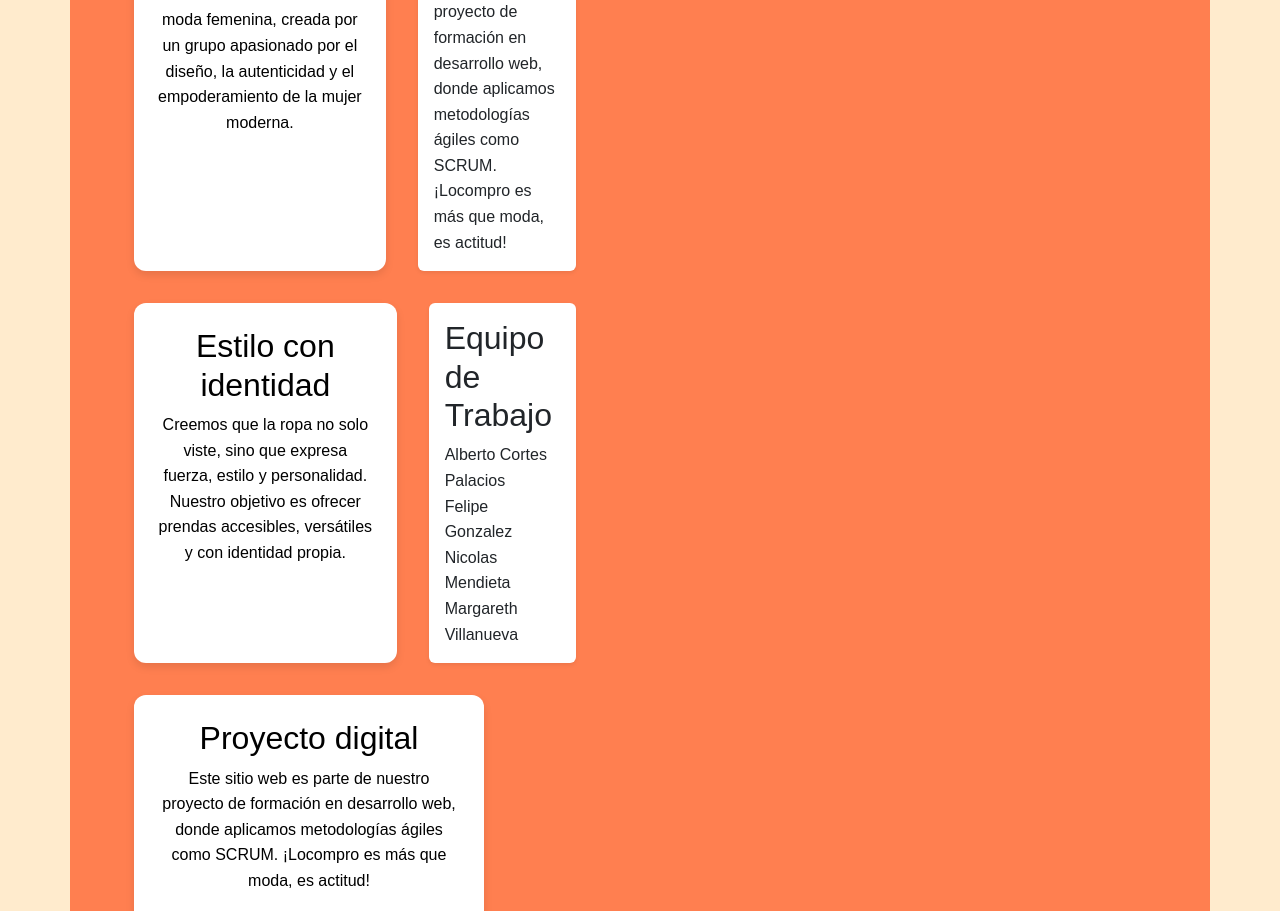
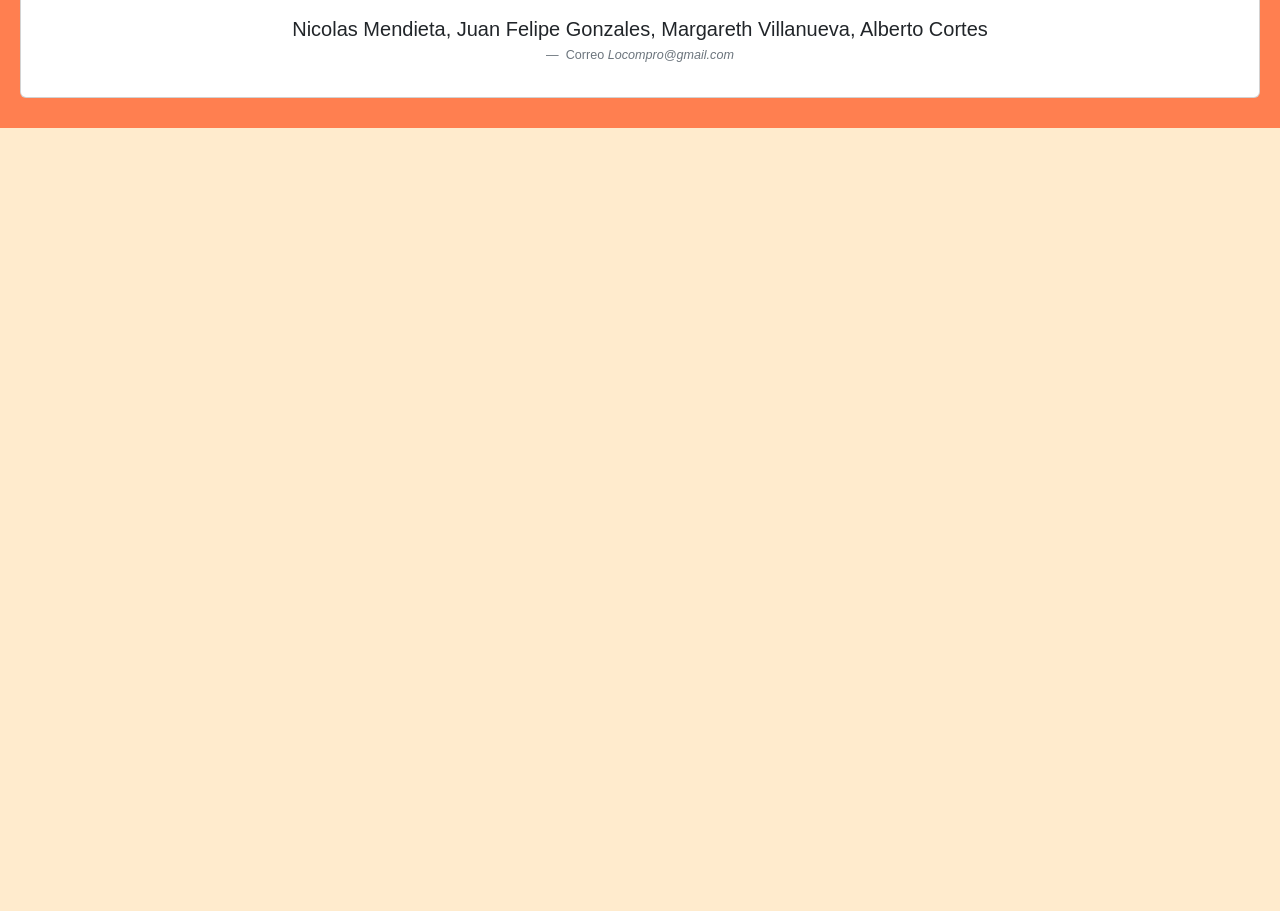
Before and after one commit to electromecaniconicolas-dot/AD07BlogSprint_2, a website: page about.html in a window 1280 px wide. Shown: the part 729-1640 px from the top of the page. After the commit the page ends 857 px from the top, so only its background shows below. Drawn offline with nearby package versions, Linux system fonts and the light colour scheme.

Commit message:
Update about.html

```diff
--- a/about.html
+++ b/about.html
@@ -1,41 +1,12 @@
-<!DOCTYPE html>
-<html lang="es">
-<head>
-  <meta charset="UTF-8">
-  <title>Página de inicio</title>
-  <link rel="stylesheet" href="stylen.css">
-  <link rel="stylesheet" href="estilosos.css" />
-  <link href="https://cdn.jsdelivr.net/npm/bootstrap@5.3.2/dist/css/bootstrap.min.css" rel="stylesheet"/>
-</head>
-<body>
-
-<div class="container">
-    <header class="d-flex flex-wrap justify-content-center py-3 mb-4 border-bottom"> <a href="/"
-        class="d-flex align-items-center mb-3 mb-md-0 me-md-auto link-body-emphasis text-decoration-none"> <svg
-          class="bi me-2" width="40" height="32" aria-hidden="true">
-          <use xlink:href="#bootstrap"></use>
-        </svg> <span class="fs-4" style="font-weight: bold;">¡Lo Compro!</span> </a>
-      <ul class="nav nav-pills">
-        <li class="nav-item"><a href="/" class="nav-link active" aria-current="page" style="background-color: #ff7f50; color: black;">Inicio</a></li>
-        <li class="nav-item"><a href="about.html" class="nav-link" style="color: #c83500;">Quiénes Somos</a></li>
-        <li class="nav-item"><a href="contact.html" class="nav-link" style="color: #c83500;">Contacto</a></li>
-        <li class="nav-item"><a href="faqs.html" class="nav-link" style="color: #c83500;">FAQs</a></li>
-      </ul>
-    </header>
-  </div>
-
-
 <!DOCTYPE html>
 <html lang="es">
   <head>
     <meta charset="UTF-8" />
     <title>Página de inicio</title>
-    <link rel="stylesheet" href="stylen.css" />
-    <link
-      href="https://cdn.jsdelivr.net/npm/bootstrap@5.3.2/dist/css/bootstrap.min.css"
-      rel="stylesheet"
-    />
-    <link rel="stylesheet" href="styles.css" />
+
+    <link href="https://cdn.jsdelivr.net/npm/bootstrap@5.3.2/dist/css/bootstrap.min.css"rel="stylesheet"/>
+    <link rel="stylesheet" href="estilosos.css" />
+    <link rel="stylesheet" href="styles.css">
   </head>
   <body>
     <div class="container">
@@ -103,17 +74,7 @@
         </div>
       </div>
     </div>
-    <!-- Contenido principal de la página -->
-    <main class="contenido">
-      <section class="bloques-columnas">
-        <div class="bloque">
-          <h2>Diseño y autenticidad</h2>
-          <p>
-            Locompro es una marca colombiana dedicada a la moda femenina, creada
-            por un grupo apasionado por el diseño, la autenticidad y el
-            empoderamiento de la mujer moderna.
-          </p>
-        </div>
+
 
     <div class="col">
       <div class="card h-100 shadow-sm border-0">
@@ -125,39 +86,7 @@
         </div>
       </div>
     </div>
-        <div class="bloque">
-          <h2>Estilo con identidad</h2>
-          <p>
-            Creemos que la ropa no solo viste, sino que expresa fuerza, estilo y
-            personalidad. Nuestro objetivo es ofrecer prendas accesibles,
-            versátiles y con identidad propia.
-          </p>
-        </div>
 
-    <div class="col">
-      <div class="card h-100 shadow-sm border-0">
-        <div class="card-body">
-          <h2 class="card-title">Equipo de Trabajo</h2>
-          <ul class="list-unstyled mb-0">
-            <li>Alberto Cortes Palacios</li>
-            <li>Felipe Gonzalez</li>
-            <li>Nicolas Mendieta</li>
-            <li>Margareth Villanueva</li>
-          </ul>
-        </div>
-      </div>
-    </div>
-        <div class="bloque">
-          <h2>Proyecto digital</h2>
-          <p>
-            Este sitio web es parte de nuestro proyecto de formación en
-            desarrollo web, donde aplicamos metodologías ágiles como SCRUM.
-            ¡Locompro es más que moda, es actitud!
-          </p>
-        </div>
-
-  </div>
-</main>
         <div class="bloque">
           <h2>Equipo de Trabajo</h2>
           <p>Alberto Cortes Palacios</p>
```
